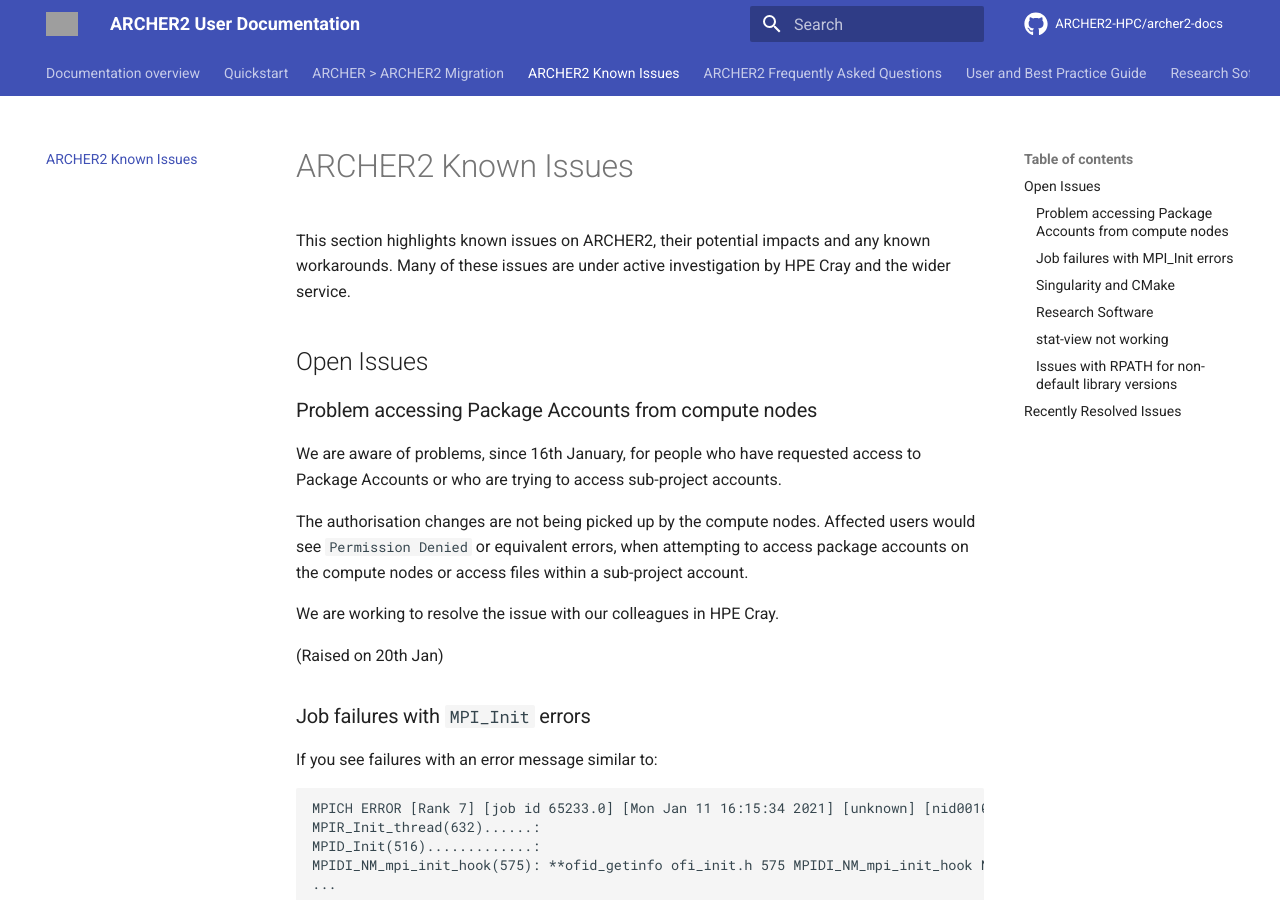
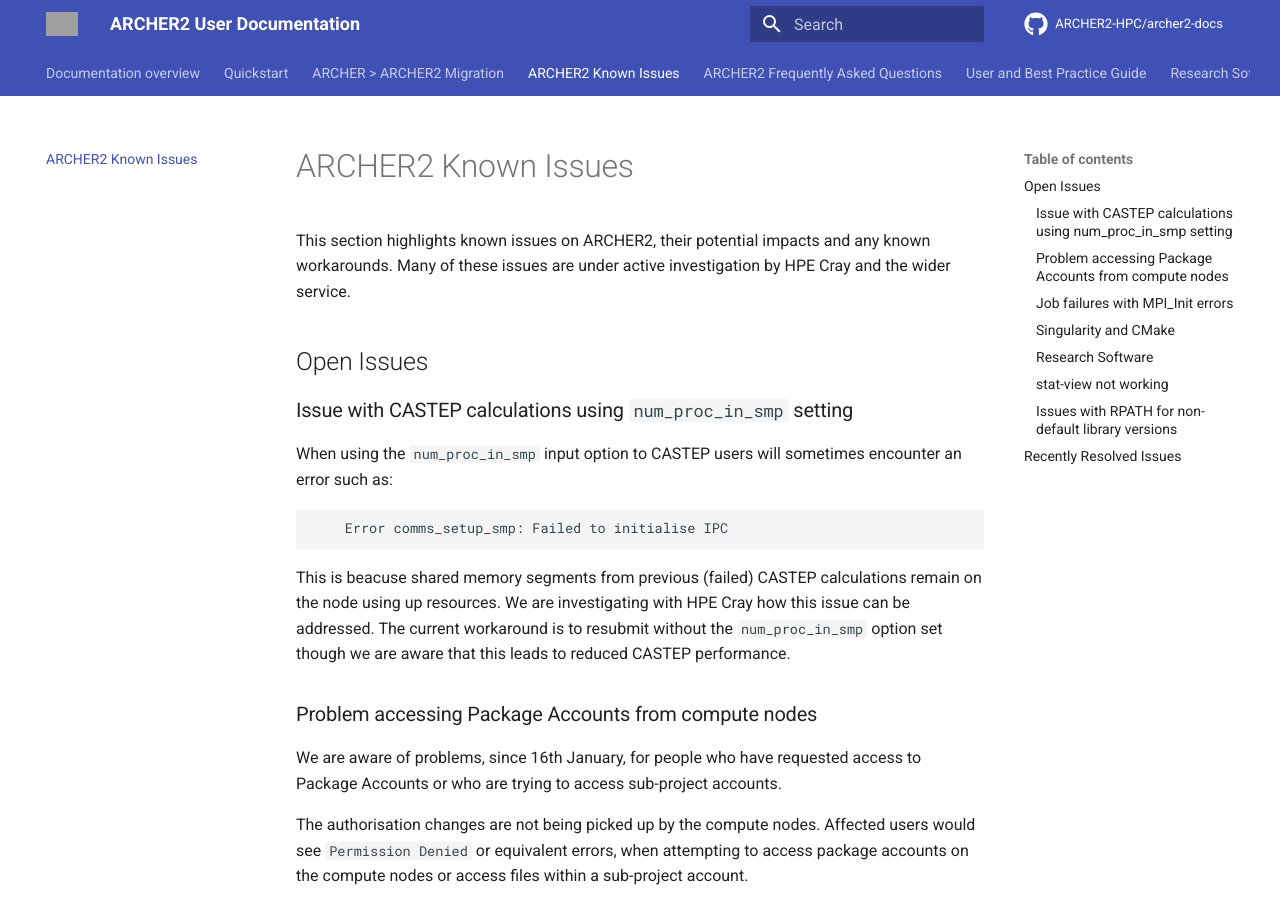
Before and after one commit to ARCHER2-HPC/archer2-docs, an MkDocs documentation site: the page built from docs/known-issues/index.md, in a window 1280 px wide and 900 px high. Built offline with MkDocs 1.6.1 and Material for MkDocs 9.7.7, drawn with Linux system fonts in a browser that asks for light colours; comment, search, counter and statistics services are not loaded; grey boxes are pictures that could not be loaded.

Commit message:
Adds note on CASTEP issue

````diff
--- a/docs/known-issues/index.md
+++ b/docs/known-issues/index.md
@@ -6,6 +6,19 @@
 
 ## Open Issues
 
+### Issue with CASTEP calculations using `num_proc_in_smp` setting
+
+When using the `num_proc_in_smp` input option to CASTEP users will sometimes encounter an
+error such as:
+
+```
+    Error comms_setup_smp: Failed to initialise IPC
+```
+
+This is beacuse shared memory segments from previous (failed) CASTEP calculations remain on
+the node using up resources. We are investigating with HPE Cray how this issue can be
+addressed. The current workaround is to resubmit without the `num_proc_in_smp` option
+set though we are aware that this leads to reduced CASTEP performance.
 
 ### Problem accessing Package Accounts from compute nodes
 
````
